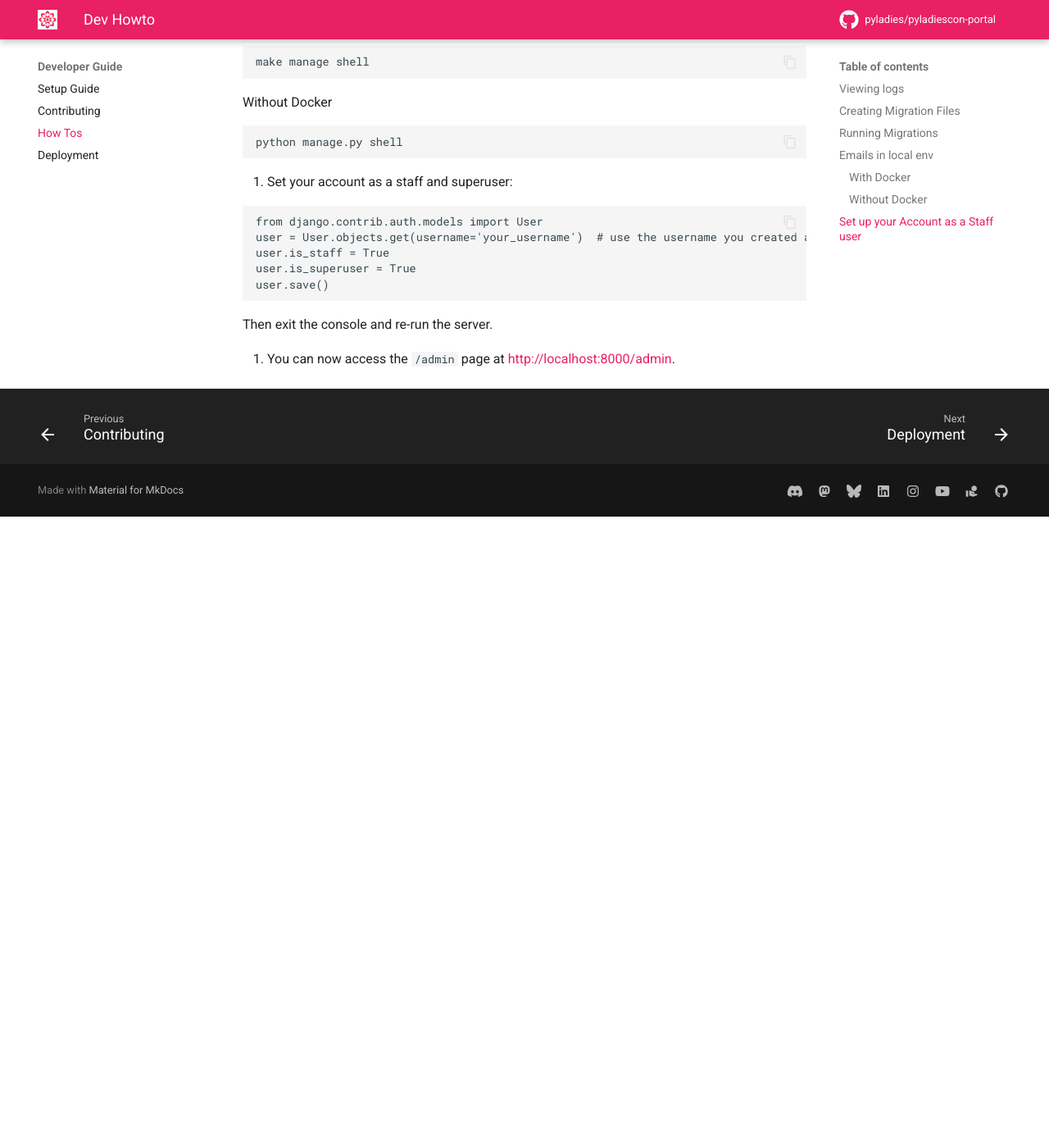
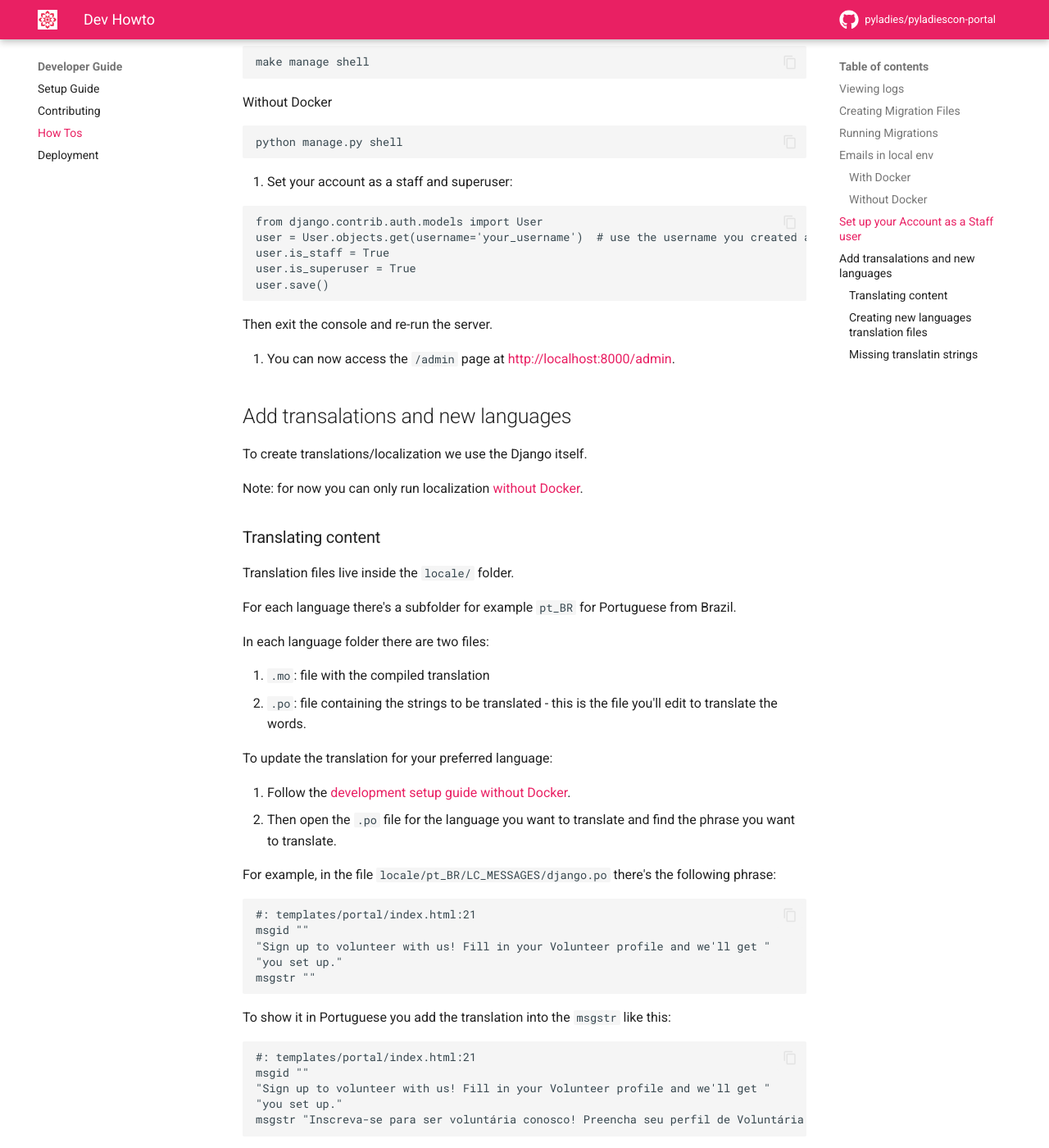
Before and after one commit to pyladies/pyladiescon-portal, an MkDocs documentation site: the page built from docs/developer/howto.md, in a window 1280 px wide and 1400 px high, scrolled down 1655 px. Shown: the whole window at 82% size. Built offline with MkDocs 1.6.1 and Material for MkDocs 9.7.7, drawn with Linux system fonts in a browser that asks for light colours; comment, search, counter and statistics services are not loaded; before the commit the page ends 2285 px from its top, so only the background shows below that; some of the changed text lies outside the part shown.

Commit message:
Adds translation instructions

````diff
--- a/docs/developer/howto.md
+++ b/docs/developer/howto.md
@@ -91,3 +91,94 @@ user.save()
 Then exit the console and re-run the server.
 
 8. You can now access the `/admin` page at <http://localhost:8000/admin>.
+
+## Add transalations and new languages
+
+To create translations/localization we use the Django itself.
+
+Note: for now you can only run localization [without Docker](https://pyladiescon-portal-docs.netlify.app/developer/setup/#without-docker).
+
+### Translating content
+
+Translation files live inside the `locale/` folder.
+
+For each language there's a subfolder for example `pt_BR` for Portuguese from Brazil.
+
+In each language folder there are two files:
+
+1. `.mo`: file with the compiled translation
+2. `.po`: file containing the strings to be translated - this is the file you'll edit to translate the words.
+
+To update the translation for your preferred language:
+
+1. Follow the [development setup guide without Docker](https://pyladiescon-portal-docs.netlify.app/developer/setup/#without-docker).
+1. Then open the `.po` file for the language you want to translate and find the phrase you want to translate.
+
+For example, in the file `locale/pt_BR/LC_MESSAGES/django.po` there's the following phrase:
+
+```
+#: templates/portal/index.html:21
+msgid ""
+"Sign up to volunteer with us! Fill in your Volunteer profile and we'll get "
+"you set up."
+msgstr ""
+```
+
+To show it in Portuguese you add the translation into the `msgstr` like this:
+
+```
+#: templates/portal/index.html:21
+msgid ""
+"Sign up to volunteer with us! Fill in your Volunteer profile and we'll get "
+"you set up."
+msgstr "Inscreva-se para ser voluntária conosco! Preencha seu perfil de Voluntária e nós vamos te cadastrar."
+```
+
+### Creating new languages translation files
+
+To create new translations files for different languages you must:
+
+1. Update the `LANGUAGE` variable in `portal/settings.py`
+
+```python
+# ...
+LANGUAGES = (
+    ("pt-br", "Português"),
+    ("en-us", "English"),
+)
+```
+
+2. Then you should run the `makemessages` command:
+```
+python manage.py makemessages -l <locale-code>
+```
+
+For example for Brazilian Portuguese:
+```
+python manage.py makemessages -l pt_BR
+```
+
+3. Translate a couple of messages in the generated `.po` file;
+
+4. Then complile the translations with:
+
+```
+python manage.py compilemessages
+```
+
+Run your server if it isn't running yet and you'll should see the language in the language selector.
+
+
+### Missing translatin strings
+
+**What if you don't see a phrase in to translate in the .po file?**
+
+You probaly need to find that phrase in the HTML files inside the `templates` folder and add a tag `translate` into it like so:
+
+```html
+<p>
+  {% translate "Sign up %}
+</p>
+```
+
+Then run the creation command again.
````
